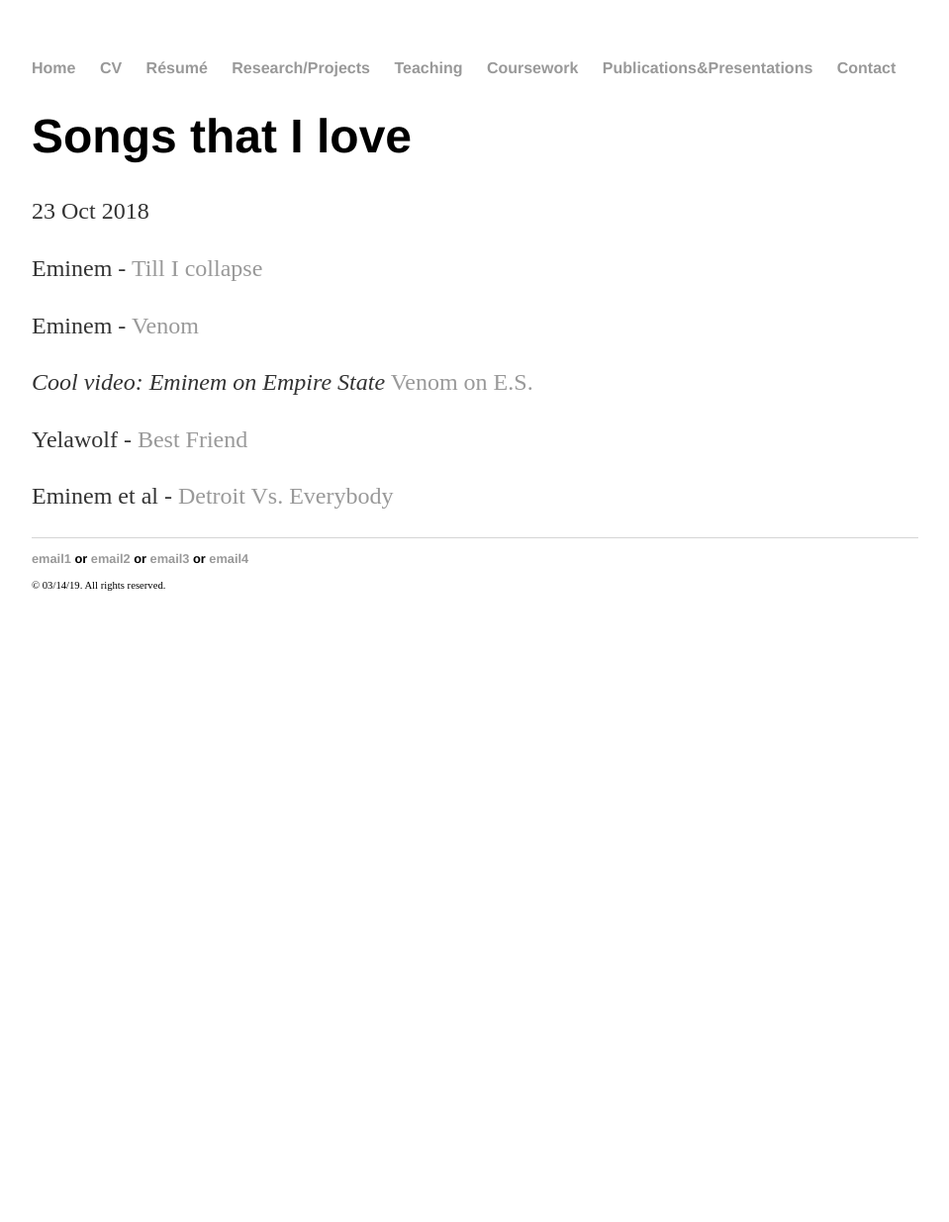
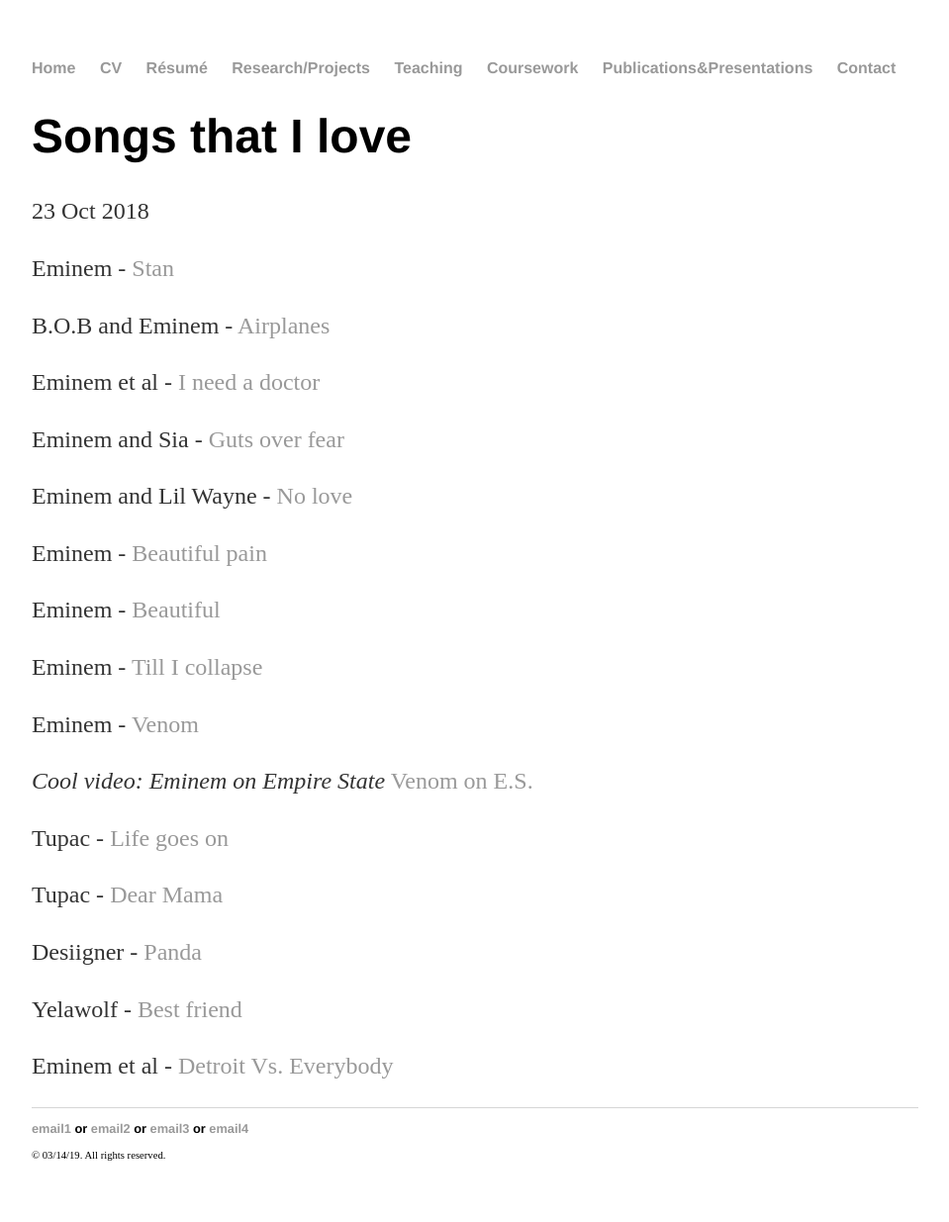
Before and after one commit to yjkweon24/yjkweon24.github.io, a Jekyll site: the page built from _posts/2018-10-23-songs-that-i-love.md, in a window 1280 px wide. Shown: the whole page at 99% size, without its empty margins (160-1119 px from the left). Built offline with Jekyll 4.4.1, drawn with Linux system fonts in a browser that asks for light colours; before the commit the page ends 900 px from its top, so only the background shows below that.

Commit message:
Update song lists

```diff
--- a/_posts/2018-10-23-songs-that-i-love.md
+++ b/_posts/2018-10-23-songs-that-i-love.md
@@ -3,12 +3,32 @@
 title: "Songs that I love"
 date: 2018-10-23
 ---
+Eminem - [Stan](https://www.youtube.com/watch?v=aSLZFdqwh7E)
+
+B.O.B and Eminem - [Airplanes](https://www.youtube.com/watch?v=bMgIzcMSpGM)
+
+Eminem et al - [I need a doctor](https://www.youtube.com/watch?v=VA770wpLX-Q)
+
+Eminem and Sia - [Guts over fear](https://www.youtube.com/watch?v=0AqnCSdkjQ0)
+
+Eminem and Lil Wayne - [No love](https://www.youtube.com/watch?v=KV2ssT8lzj8)
+
+Eminem - [Beautiful pain](https://www.youtube.com/watch?v=uKdYs6xhnhU)
+
+Eminem - [Beautiful](https://www.youtube.com/watch?v=lgT1AidzRWM)
+
 Eminem - [Till I collapse](https://www.youtube.com/watch?v=ikKUceLXdt8&start_radio=1&list=RDikKUceLXdt8)
 
 Eminem - [Venom](https://www.youtube.com/watch?v=gRZ_HPYiTC0)
 
 *Cool video: Eminem on Empire State* [Venom on E.S.](https://www.youtube.com/watch?v=bdCyEBdUSTE&t=282s)
 
-Yelawolf - [Best Friend](https://www.youtube.com/watch?v=kHRU0TvB42c)
+Tupac - [Life goes on](https://www.youtube.com/watch?v=W69SSLfRJho)
+
+Tupac - [Dear Mama](https://www.youtube.com/watch?v=Mb1ZvUDvLDY)
+
+Desiigner - [Panda](https://www.youtube.com/watch?v=E5ONTXHS2mM)
+
+Yelawolf - [Best friend](https://www.youtube.com/watch?v=kHRU0TvB42c)
 
 Eminem et al - [Detroit Vs. Everybody](https://www.youtube.com/watch?v=hCdgDxQbW_U)
```
